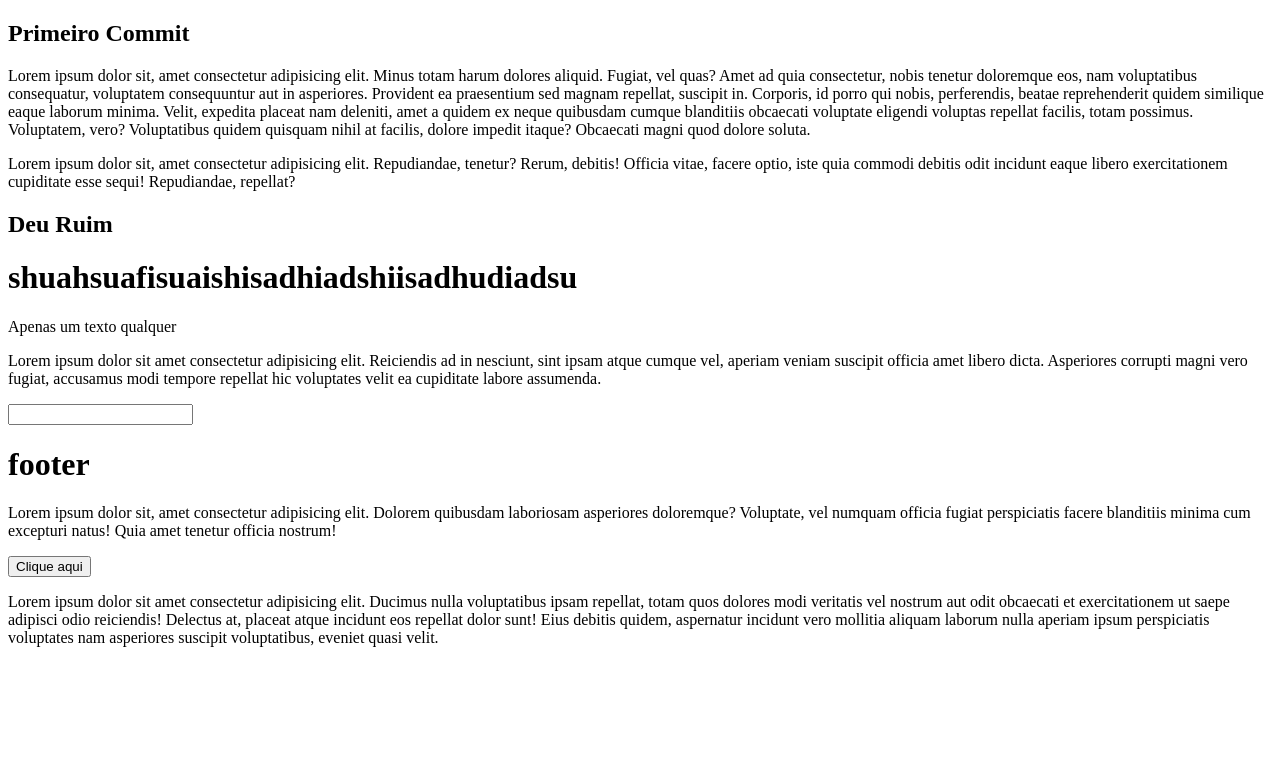
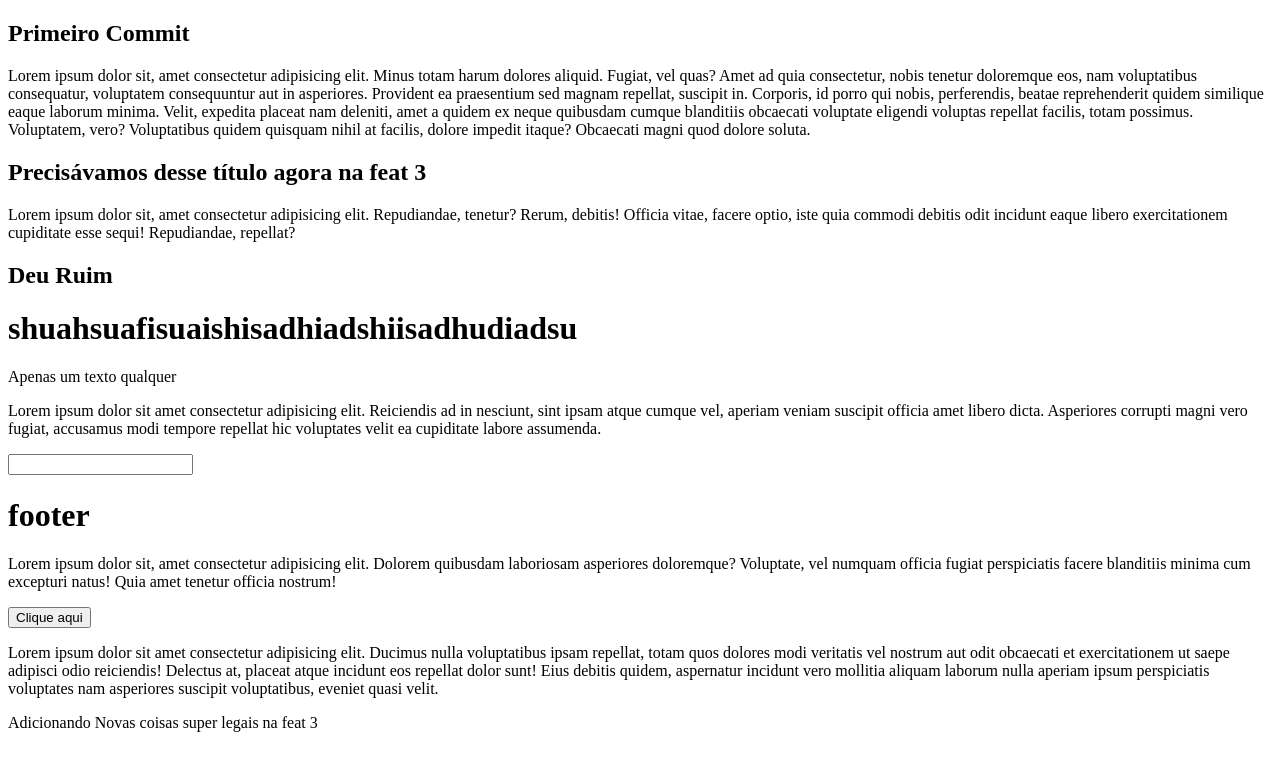
Before and after one commit to LCintra/treinamentogit, a plain HTML site: page index.html in a window 1280 px wide. Drawn offline with Linux system fonts and the light colour scheme.

Commit message:
Mudança no index na feat 3

```diff
--- a/index.html
+++ b/index.html
@@ -4,7 +4,7 @@
   <meta charset="UTF-8">
   <meta http-equiv="X-UA-Compatible" content="IE=edge">
   <meta name="viewport" content="width=device-width, initial-scale=1.0">
-  <title>Document</title>
+  <title>Título mudado na feat 3</title>
 </head>
 <body>
   <section>
@@ -12,6 +12,9 @@
     <div class="my-class">
          <p>Lorem ipsum dolor sit, amet consectetur adipisicing elit. Minus totam harum dolores aliquid. Fugiat, vel quas? Amet ad quia consectetur, nobis tenetur doloremque eos, nam voluptatibus consequatur, voluptatem consequuntur aut in asperiores. Provident ea praesentium sed magnam repellat, suscipit in. Corporis, id porro qui nobis, perferendis, beatae reprehenderit quidem similique eaque laborum minima. Velit, expedita placeat nam deleniti, amet a quidem ex neque quibusdam cumque blanditiis obcaecati voluptate eligendi voluptas repellat facilis, totam possimus. Voluptatem, vero? Voluptatibus quidem quisquam nihil at facilis, dolore impedit itaque? Obcaecati magni quod dolore soluta.</p>
     </div>
+  </section>
+  <section>
+    <h1>Precisávamos desse título agora na feat 3</h1>
   </section>
   <section>
      <div>
@@ -37,5 +40,8 @@
   <section>
     <p>Lorem ipsum dolor sit amet consectetur adipisicing elit. Ducimus nulla voluptatibus ipsam repellat, totam quos dolores modi veritatis vel nostrum aut odit obcaecati et exercitationem ut saepe adipisci odio reiciendis! Delectus at, placeat atque incidunt eos repellat dolor sunt! Eius debitis quidem, aspernatur incidunt vero mollitia aliquam laborum nulla aperiam ipsum perspiciatis voluptates nam asperiores suscipit voluptatibus, eveniet quasi velit.</p>
   </section>
+  <section>
+    <p>Adicionando Novas coisas super legais na feat 3</p>
+  </section>
 </body>
 </html>
```
